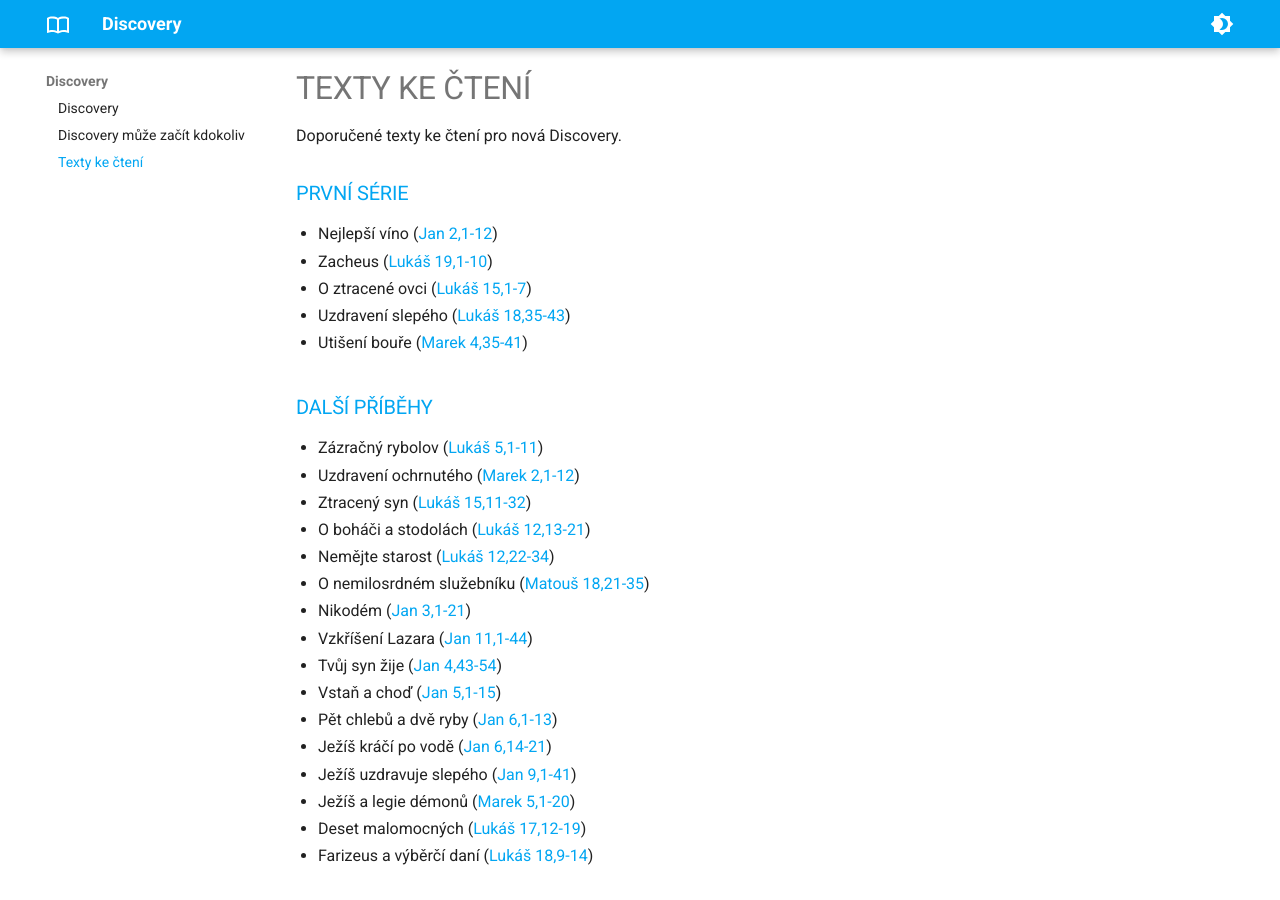
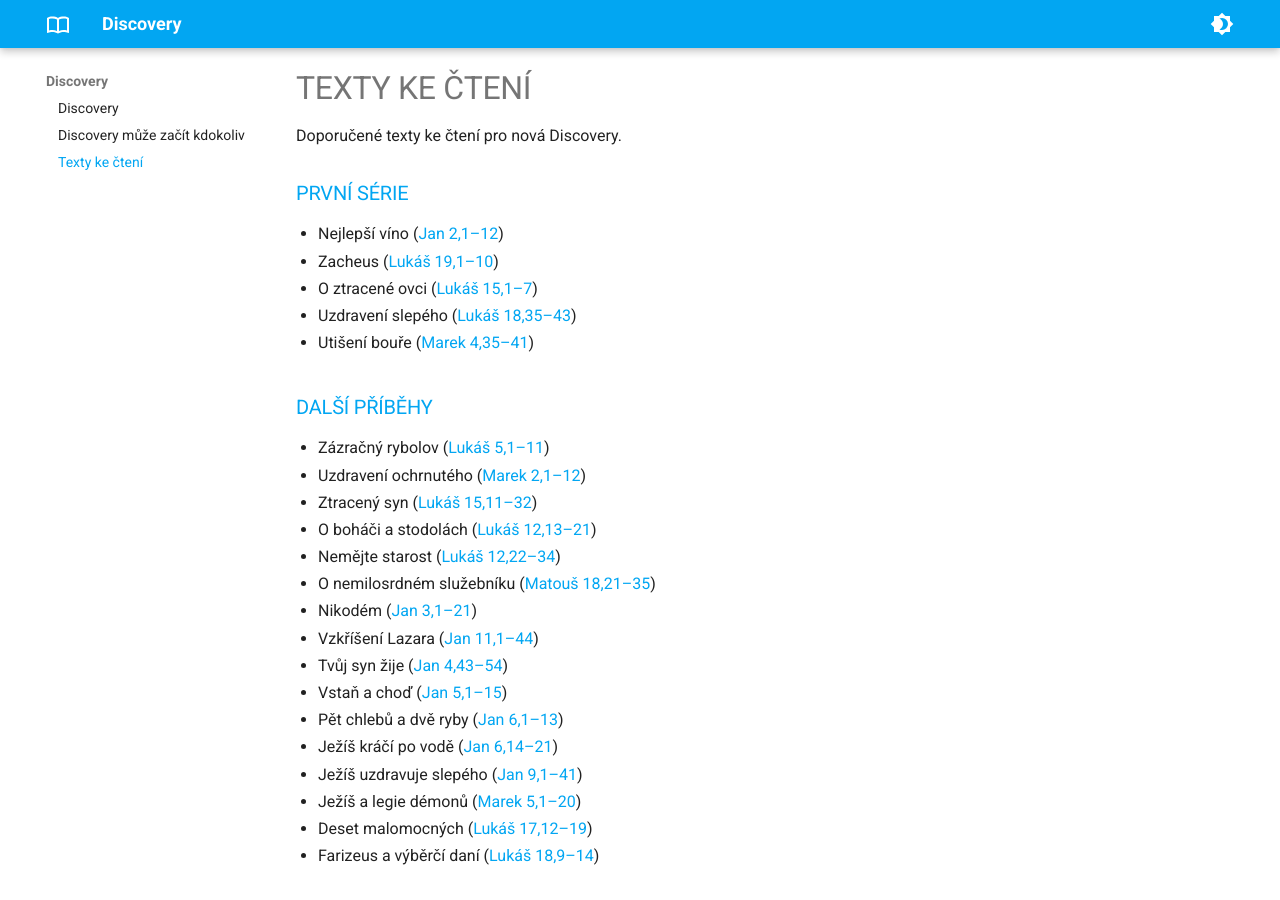
Before and after one commit to dvopalecky/discovery, an MkDocs documentation site: the page built from docs/texty-ke-cteni.md, in a window 1280 px wide. Built offline with MkDocs 1.6.1 and Material for MkDocs 9.7.7, drawn with Linux system fonts in a browser that asks for light colours; comment, search, counter and statistics services are not loaded.

```diff
--- a/docs/texty-ke-cteni.md
+++ b/docs/texty-ke-cteni.md
@@ -3,26 +3,26 @@
 Doporučené texty ke čtení pro nová Discovery.
 
 ### První série
-- Nejlepší víno ([Jan 2,1-12](https://www.bible.com/bible/15/JHN.2.1-12))
-- Zacheus ([Lukáš 19,1-10](https://www.bible.com/bible/15/LUK.19.1-10))
-- O ztracené ovci ([Lukáš 15,1-7](https://www.bible.com/bible/15/LUK.15.1-7))
-- Uzdravení slepého ([Lukáš 18,35-43](https://www.bible.com/bible/15/LUK.18.35-43))
-- Utišení bouře ([Marek 4,35-41](https://www.bible.com/bible/15/MRK.4.35-41))
+- Nejlepší víno ([Jan 2,1–12](https://www.bible.com/bible/15/JHN.2.1-12))
+- Zacheus ([Lukáš 19,1–10](https://www.bible.com/bible/15/LUK.19.1-10))
+- O ztracené ovci ([Lukáš 15,1–7](https://www.bible.com/bible/15/LUK.15.1-7))
+- Uzdravení slepého ([Lukáš 18,35–43](https://www.bible.com/bible/15/LUK.18.35-43))
+- Utišení bouře ([Marek 4,35–41](https://www.bible.com/bible/15/MRK.4.35-41))
 
 ### Další příběhy
-- Zázračný rybolov ([Lukáš 5,1-11](https://www.bible.com/bible/15/LUK.5.1-11))
-- Uzdravení ochrnutého ([Marek 2,1-12](https://www.bible.com/bible/15/MRK.2.1-12))
-- Ztracený syn ([Lukáš 15,11-32](https://www.bible.com/bible/15/LUK.15.11-32))
-- O boháči a stodolách ([Lukáš 12,13-21](https://www.bible.com/bible/15/LUK.12.13-21))
-- Nemějte starost ([Lukáš 12,22-34](https://www.bible.com/bible/15/LUK.12.22-34))
-- O nemilosrdném služebníku ([Matouš 18,21-35](https://www.bible.com/bible/15/MAT.18.21-35))
-- Nikodém ([Jan 3,1-21](https://www.bible.com/bible/15/JHN.3.1-21))
-- Vzkříšení Lazara ([Jan 11,1-44](https://www.bible.com/bible/15/JHN.11.1-44))
-- Tvůj syn žije ([Jan 4,43-54](https://www.bible.com/bible/15/JHN.4.43-54))
-- Vstaň a choď ([Jan 5,1-15](https://www.bible.com/bible/15/JHN.5.1-15))
-- Pět chlebů a dvě ryby ([Jan 6,1-13](https://www.bible.com/bible/15/JHN.6.1-13))
-- Ježíš kráčí po vodě ([Jan 6,14-21](https://www.bible.com/bible/15/JHN.6.14-21))
-- Ježíš uzdravuje slepého ([Jan 9,1-41](https://www.bible.com/bible/15/JHN.9.1-41))
-- Ježíš a legie démonů ([Marek 5,1-20](https://www.bible.com/bible/15/MRK.5.1-20))
-- Deset malomocných ([Lukáš 17,12-19](https://www.bible.com/bible/15/LUK.17.12-19))
-- Farizeus a výběrčí daní ([Lukáš 18,9-14](https://www.bible.com/bible/15/LUK.18.9-14))
+- Zázračný rybolov ([Lukáš 5,1–11](https://www.bible.com/bible/15/LUK.5.1-11))
+- Uzdravení ochrnutého ([Marek 2,1–12](https://www.bible.com/bible/15/MRK.2.1-12))
+- Ztracený syn ([Lukáš 15,11–32](https://www.bible.com/bible/15/LUK.15.11-32))
+- O boháči a stodolách ([Lukáš 12,13–21](https://www.bible.com/bible/15/LUK.12.13-21))
+- Nemějte starost ([Lukáš 12,22–34](https://www.bible.com/bible/15/LUK.12.22-34))
+- O nemilosrdném služebníku ([Matouš 18,21–35](https://www.bible.com/bible/15/MAT.18.21-35))
+- Nikodém ([Jan 3,1–21](https://www.bible.com/bible/15/JHN.3.1-21))
+- Vzkříšení Lazara ([Jan 11,1–44](https://www.bible.com/bible/15/JHN.11.1-44))
+- Tvůj syn žije ([Jan 4,43–54](https://www.bible.com/bible/15/JHN.4.43-54))
+- Vstaň a choď ([Jan 5,1–15](https://www.bible.com/bible/15/JHN.5.1-15))
+- Pět chlebů a dvě ryby ([Jan 6,1–13](https://www.bible.com/bible/15/JHN.6.1-13))
+- Ježíš kráčí po vodě ([Jan 6,14–21](https://www.bible.com/bible/15/JHN.6.14-21))
+- Ježíš uzdravuje slepého ([Jan 9,1–41](https://www.bible.com/bible/15/JHN.9.1-41))
+- Ježíš a legie démonů ([Marek 5,1–20](https://www.bible.com/bible/15/MRK.5.1-20))
+- Deset malomocných ([Lukáš 17,12–19](https://www.bible.com/bible/15/LUK.17.12-19))
+- Farizeus a výběrčí daní ([Lukáš 18,9–14](https://www.bible.com/bible/15/LUK.18.9-14))
```
